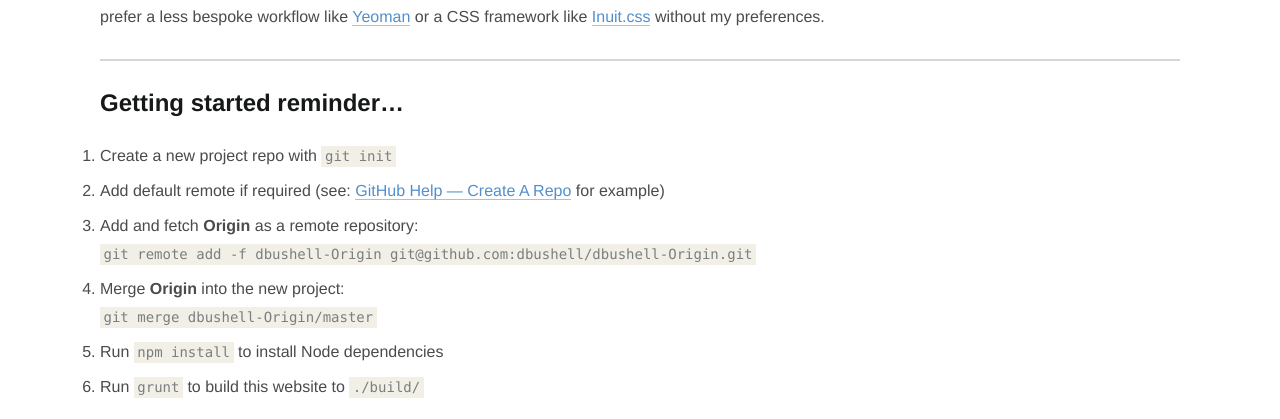
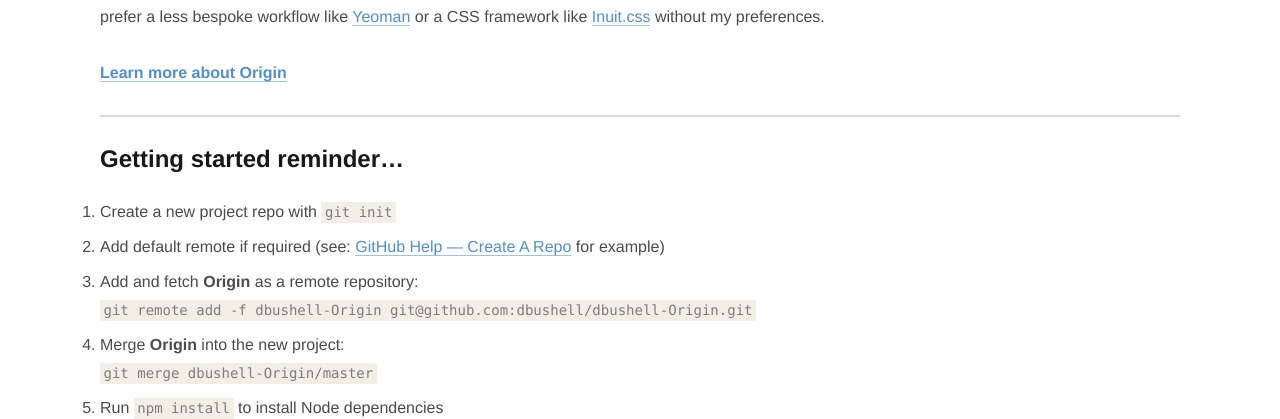
Before and after one commit to dbushell/dbushell-Origin, a plain HTML site: page index.html in a window 1280 px wide. Shown: the part 417-836 px from the top of the page. Drawn offline with Linux system fonts and the light colour scheme.

Commit message:
update build

```diff
--- a/index.html
+++ b/index.html
@@ -58,6 +58,7 @@
             <p class="p--large"><strong>Welcome to Origin, my starting point for front-end development.</strong> Origin is one part automated build tasks and one part <a href="origin.html">baseline style guide</a> for <abbr title="HyperText Markup Language">HTML</abbr>, <abbr title="Cascading Style Sheets">CSS</abbr>, and JavaScript.</p>
             <h2>About this project</h2>
             <p>Like the Web itself this project is forever a <em>work in progress</em>. I’ve decided to make Origin public for those interested. <strong>Origin it not a final solution, framework, or boilerplate I expect others to use “as is”.</strong> From time to time it will include experimental and far from optimal build tasks. You may prefer a less bespoke workflow like <a href="http://yeoman.io/" target="_blank">Yeoman</a> or a CSS framework like <a href="https://github.com/csswizardry/inuit.css" target="_blank">Inuit.css</a> without my preferences.</p>
+            <p><a href="http://dbushell.com/2013/04/30/origin/" target="_blank"><strong>Learn more about Origin</strong></a></p>
             <hr>
             <h3>Getting started reminder…</h3>
             <br>
```
